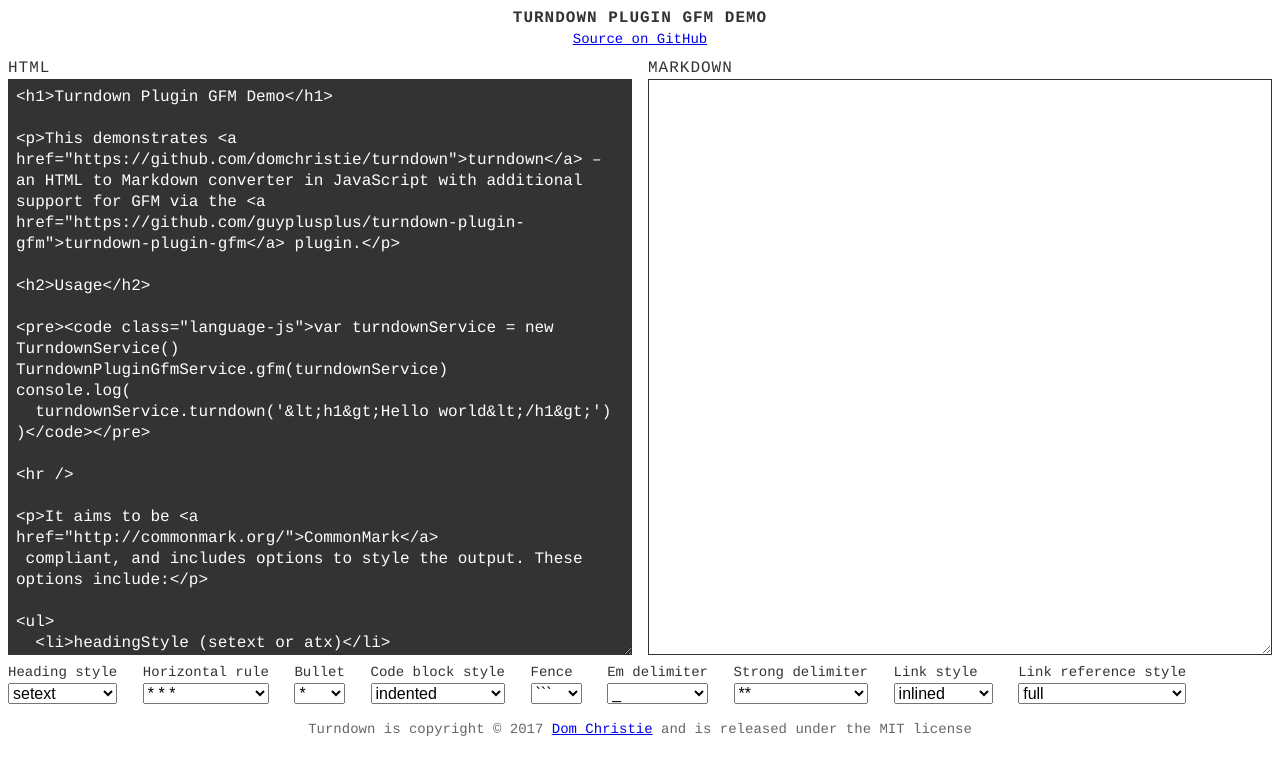
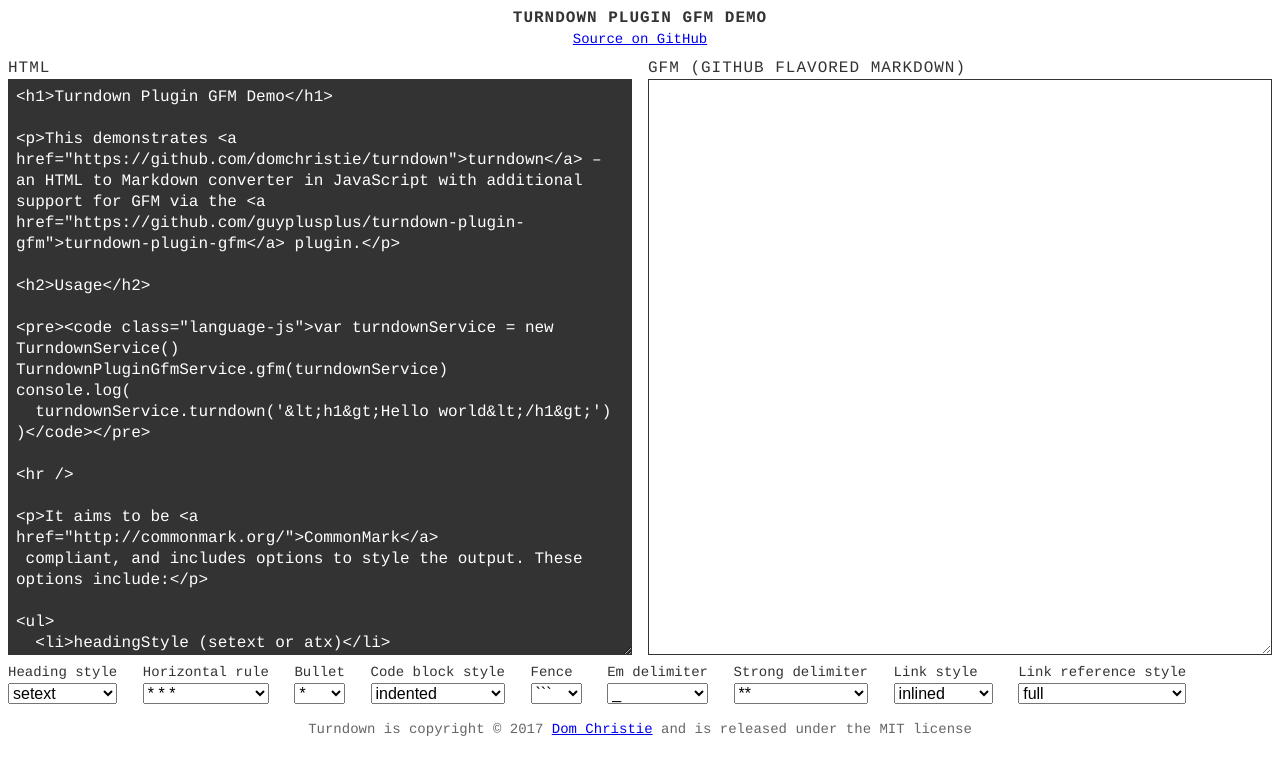
Before and after one commit to mixmark-io/turndown-plugin-gfm, a website: page index.html in a window 1280 px wide. Drawn offline with nearby package versions, Linux system fonts and the light colour scheme; a script that the page names is missing.

Commit message:
section rename

```diff
--- a/index.html
+++ b/index.html
@@ -150,7 +150,7 @@
 </ul></textarea>
   </div>
   <div class="col">
-    <label for="output">Markdown</label>
+    <label for="output">GFM (GitHub Flavored Markdown)</label>
     <textarea readonly cols="100" rows=10 id="output"></textarea>
   </div>
 </div>
```
